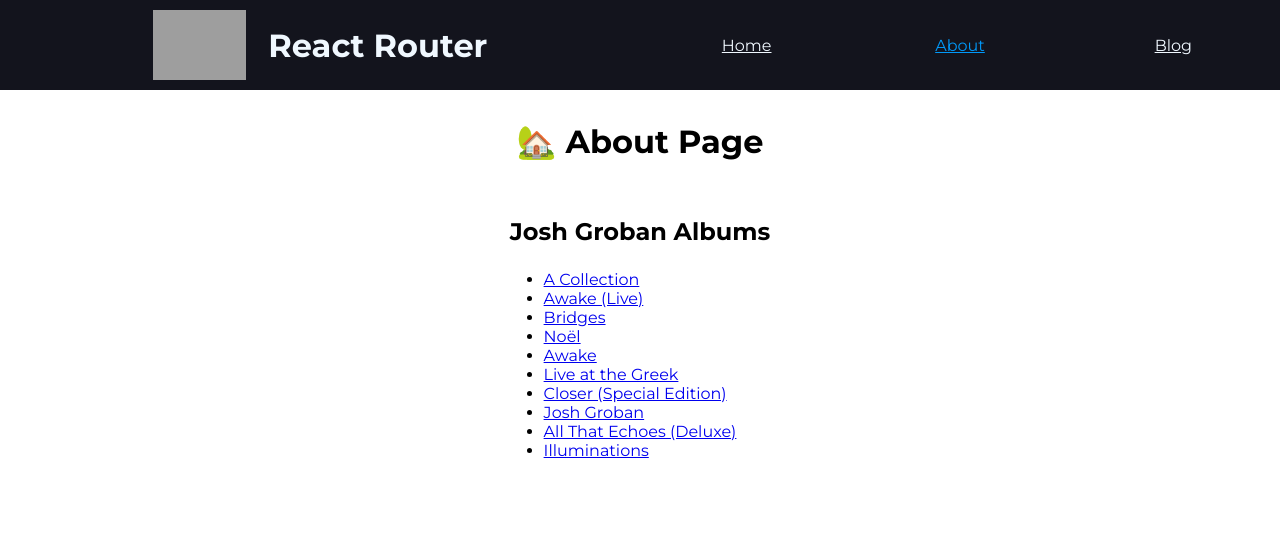
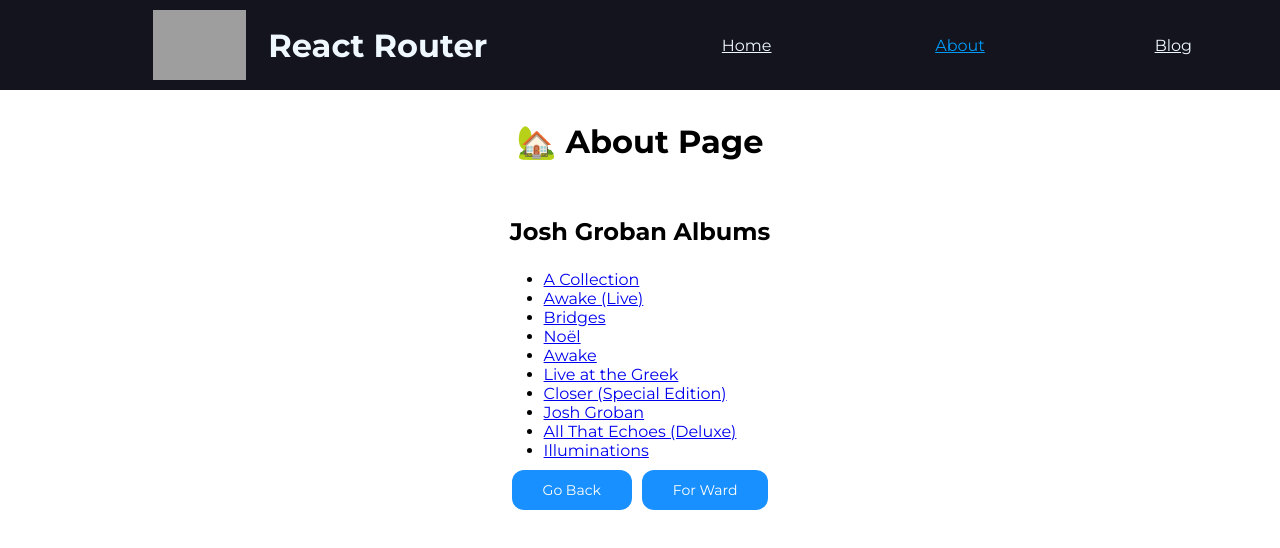
Before and after one commit to icao/curso-react, a React (Create React App) app in the folder 32-react-router/: page /about in a window 1280 px wide. Shown: the top 548 px of the page. Built offline with nearby package versions, Linux system fonts and the light colour scheme; grey boxes are pictures that could not be loaded.

Commit message:
Terminando tema basico de react router

```diff
--- a/32-react-router/src/App.js
+++ b/32-react-router/src/App.js
@@ -62,6 +62,8 @@ export default App;
  *
  * 2.1.1 ':parametro_dinamico'
  * Con los ':' especificamos que pasarémos un elemento adicional a la url, el cual pasaremos de forma dinamica en el componente declarado en component.
+ * Podemos enviar mas de dos parametros antecediendo los ':', esto lo podemos rescatar en el objeto match una vez en el componente cargado.
+ * Ejemplo: <Route path="/about/:id/:otro/:unomas" exact component={AlbumDetail} />
  *
  * 2.2 render
  * Recibe una funcion con elementos a renderizar en JSX, recibe una función que retorna algo.
--- a/32-react-router/src/components/About.js
+++ b/32-react-router/src/components/About.js
@@ -1,8 +1,8 @@
-import React, {Fragment} from "react";
+import React, { Fragment } from "react";
 import Albums from "./joshGrobanAlbums.json";
 import { Link } from "react-router-dom";
 
-const About = () => {
+const About = ({ location, history }) => {
   console.log("Albums", Albums);
   return (
     <Fragment>
@@ -16,6 +16,9 @@ const About = () => {
         {/* Queremos hacer uso de react router para abrir una nueva sección
       donde se consulte la información de el album */}
         <h2 className="subtitle">Josh Groban Albums</h2>
+        {/* Para esto creamos con el componente Link enlaces, donde pasaremos via url con la propiedad 'to' el is de nuestro album,
+      el cual servirá para pasar de manera dinamica un parametro a la url. Este parametro se tiene que especificar en la creación del Route, especificando en el path el parametro dinamico, que será rescatado en el componente AlbumDetails para hacer uso de el.
+      Revisar en el componente App.js como se declara.*/}
         <ul>
           {Albums.map(album => {
             return (
@@ -25,9 +28,18 @@ const About = () => {
             );
           })}
         </ul>
-        {/* Para esto creamos con el componente Link enlaces, donde pasaremos via url con la propiedad 'to' el is de nuestro album,
-      el cual servirá para pasar de manera dinamica un parametro a la url. Este parametro se tiene que especificar en la creación del Route, especificando en el path el parametro dinamico, que será rescatado en el componente AlbumDetails para hacer uso de el.
-      Revisar en el componente App.js como se declara.*/}
+
+        {/* History puede "guardar" rutas y podemos hacer uso de ellas, para retroceder o adelantar dependiendo de las rutas consultadas.*/}
+        <section>
+          {/* Con el metodo regresamos a la pagina anterior */}
+          <button className="btn" onClick={() => history.goBack()}>
+            Go back
+          </button>
+          {/* No sirve por elmomento en este proyecto, pero accederiamos al siguiente link */}
+          <button className="btn" onClick={() => history.goForward()}>
+            for ward
+          </button>
+        </section>
       </div>
     </Fragment>
   );
--- a/32-react-router/src/components/AlbumDetail.js
+++ b/32-react-router/src/components/AlbumDetail.js
@@ -76,17 +76,6 @@ class AlbumDetail extends Component {
             Go to About
           </button>
         </section>
-        {/* History puede "guardar" rutas y podemos hacer uso de ellas, para retroceder o adelantar dependiendo de las rutas consultadas.*/}
-        <section>
-          <button className="btn" onClick={() => history.goBack()}>
-            Go back
-          </button>
-          <button className="btn" onClick={() => history.forWard()}>
-            for ward
-          </button>
-        </section>
-        {/* TODO: Cambiar al componente about */}
-        {/* todo: seguir comentando */}
       </Fragment>
     );
   };
@@ -120,6 +109,8 @@ export default AlbumDetail;
  * 2.1 push()
  * 2.2 goBack()
  * 2.3 goForward()
-
+ *
+ * Mas información sobre el funcionamiento detallado en:
+ * https://reacttraining.com/react-router/web/api/history
  *
  */
```
